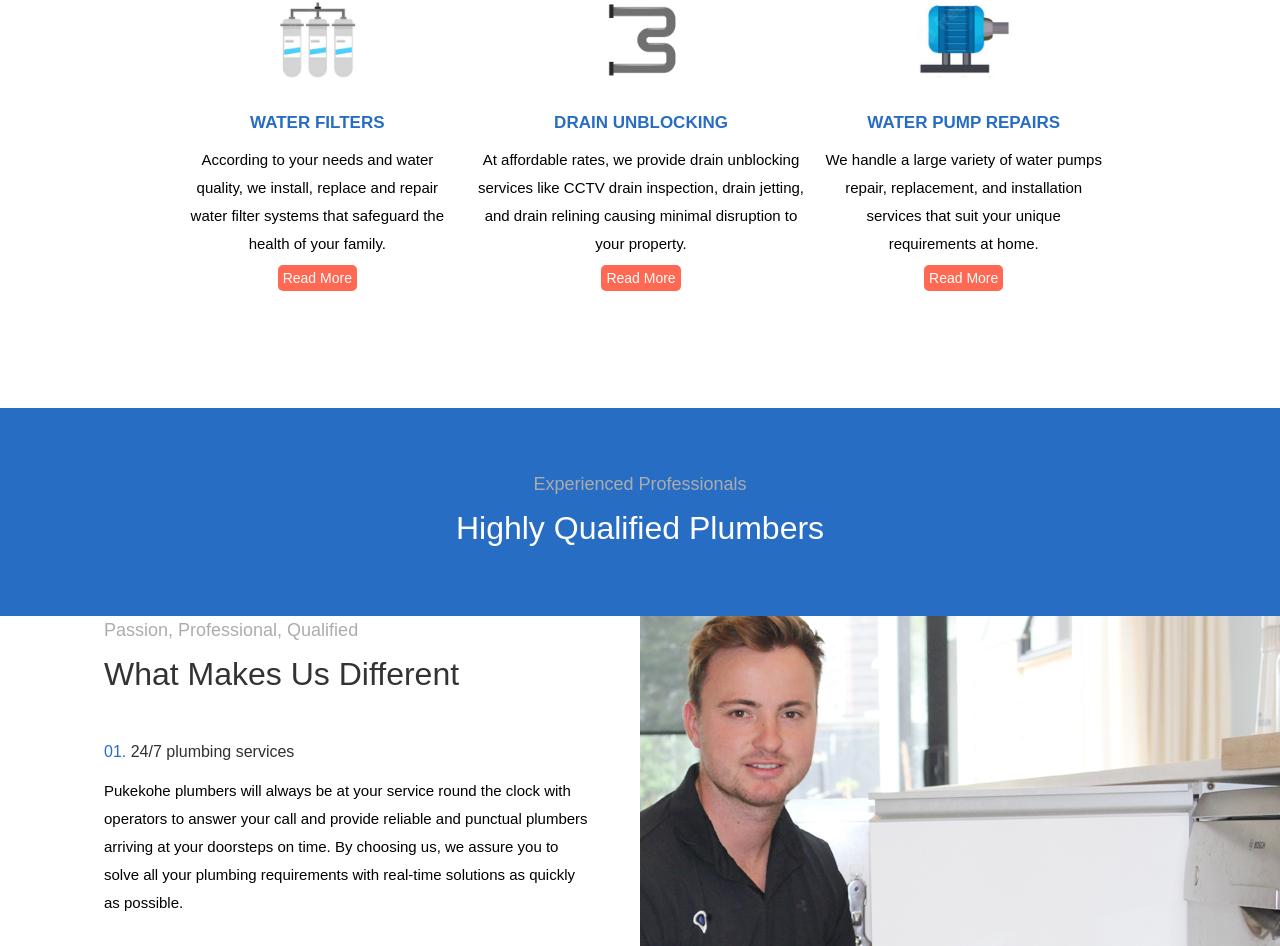
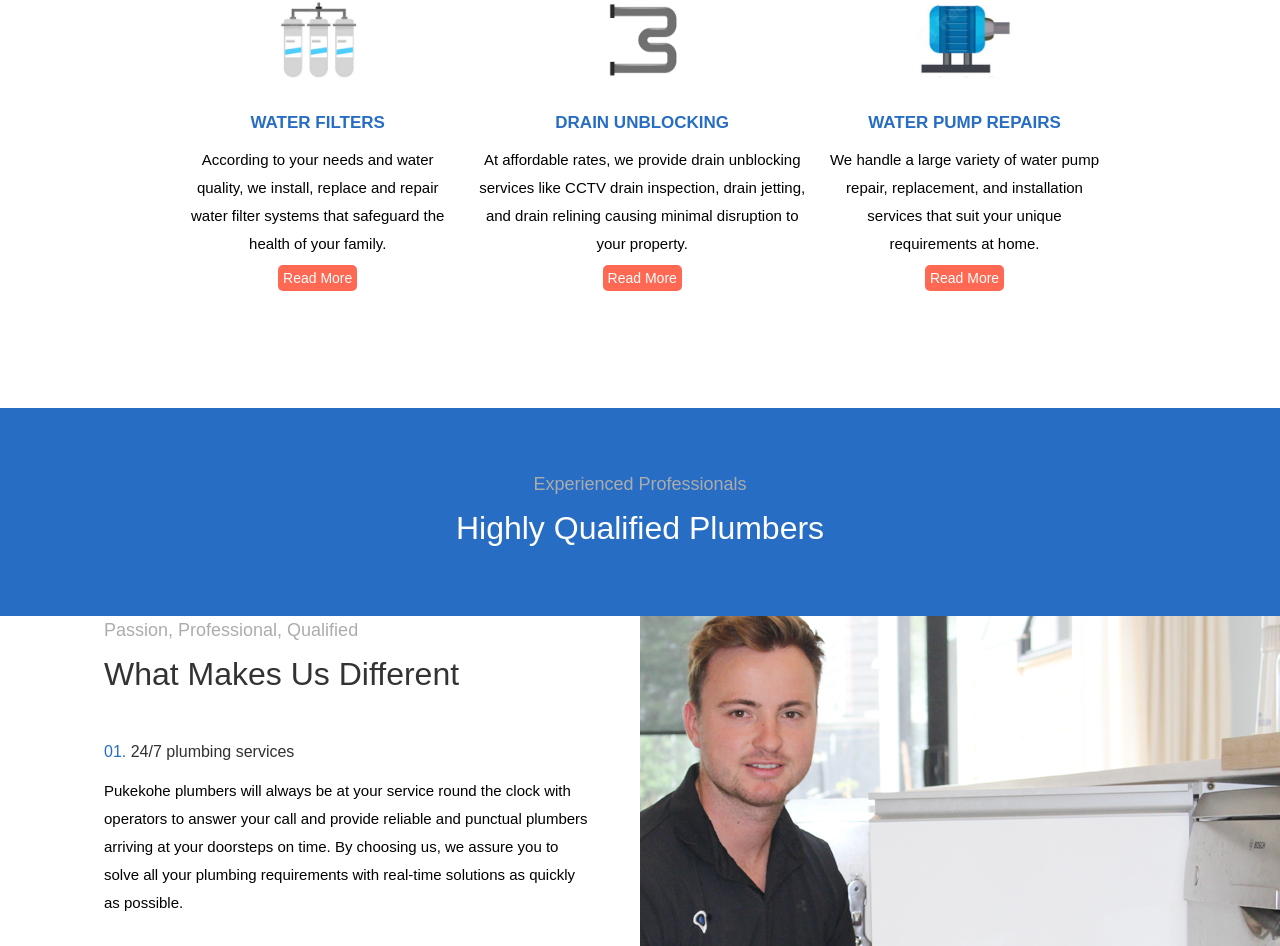
Before and after one commit to dinshogeorge/local-pukekohe, a plain HTML site: page index.html in a window 1280 px wide. Shown: the part 1846-2792 px from the top of the page. Drawn offline with nearby package versions, Linux system fonts and the light colour scheme; a script that the page names is missing.

Commit message:
Update index.html

```diff
--- a/index.html
+++ b/index.html
@@ -195,7 +195,7 @@
             <div class="service-icon waterpump"></div>
           </a>
           <h3 class="service-title">WATER PUMP REPAIRS</h3>
-          <p>We handle a large variety of water pumps repair, replacement, and installation services that suit your unique requirements at home.</p><a class="splbutton" href="water-pump-pukekohe.html" class="read-more">Read More</a></div>
+          <p>We handle a large variety of water pump repair, replacement, and installation services that suit your unique requirements at home.</p><a class="splbutton" href="water-pump-pukekohe.html" class="read-more">Read More</a></div>
     </div>
   </div>
 
```
